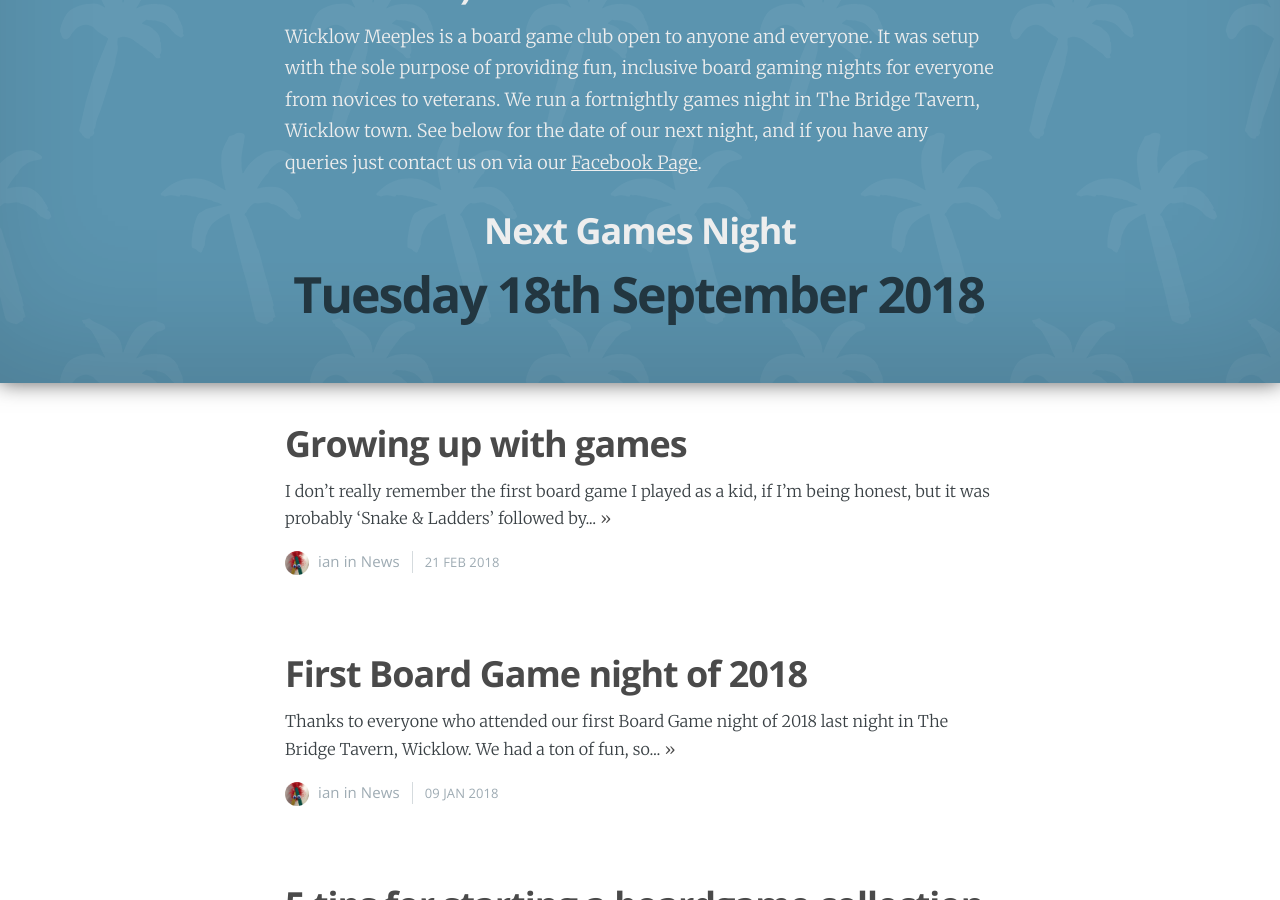
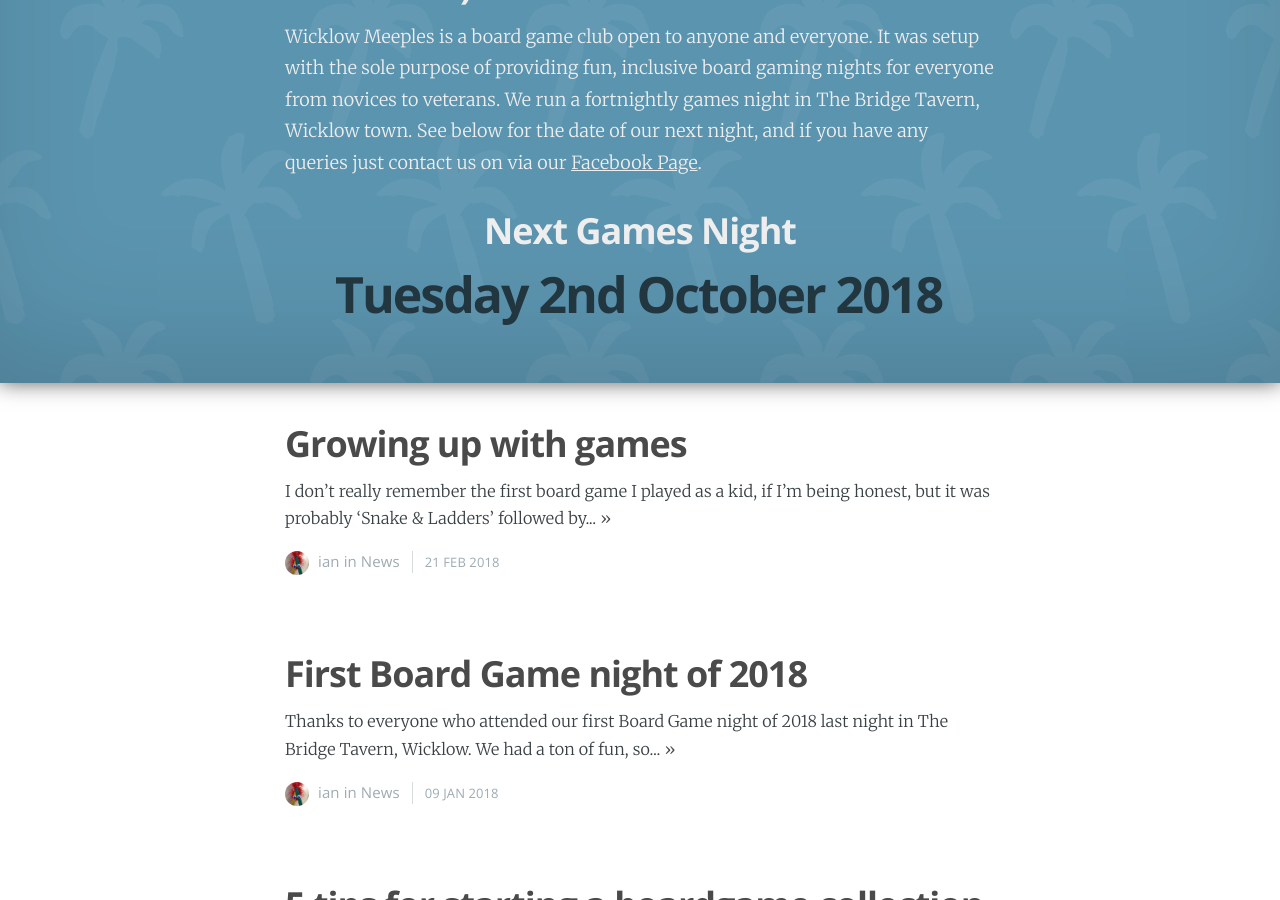
Before and after one commit to owenmcg/owenmcg.github.io, a Jekyll site: the page built from index.html, in a window 1280 px wide and 900 px high, scrolled down 1002 px. Built offline with Jekyll 4.4.1, drawn with Linux system fonts in a browser that asks for light colours; nearby versions of some CDN libraries; the list of posts is cut into pages by our own code.

Commit message:
changed next date.

```diff
--- a/index.html
+++ b/index.html
@@ -37,7 +37,7 @@ current: home
         <p class="post-excerpt">Wicklow Meeples is a board game club open to anyone and everyone. It was setup with the sole purpose of providing fun, inclusive board gaming nights for everyone from novices to veterans. We run a fortnightly games night in The Bridge Tavern, Wicklow town. See below for the date of our next night, and if you have any queries just contact us on via our <a href="https://www.facebook.com/wicklowmeeples/">Facebook Page</a>.
         </p>
         <h2 class="center">Next Games Night</h2>
-        <h1 class="center">Tuesday 18th September 2018</h1>
+        <h1 class="center">Tuesday 2nd October 2018</h1>
     </div>
 </div>
 <main id="content" class="content" role="main">
```
